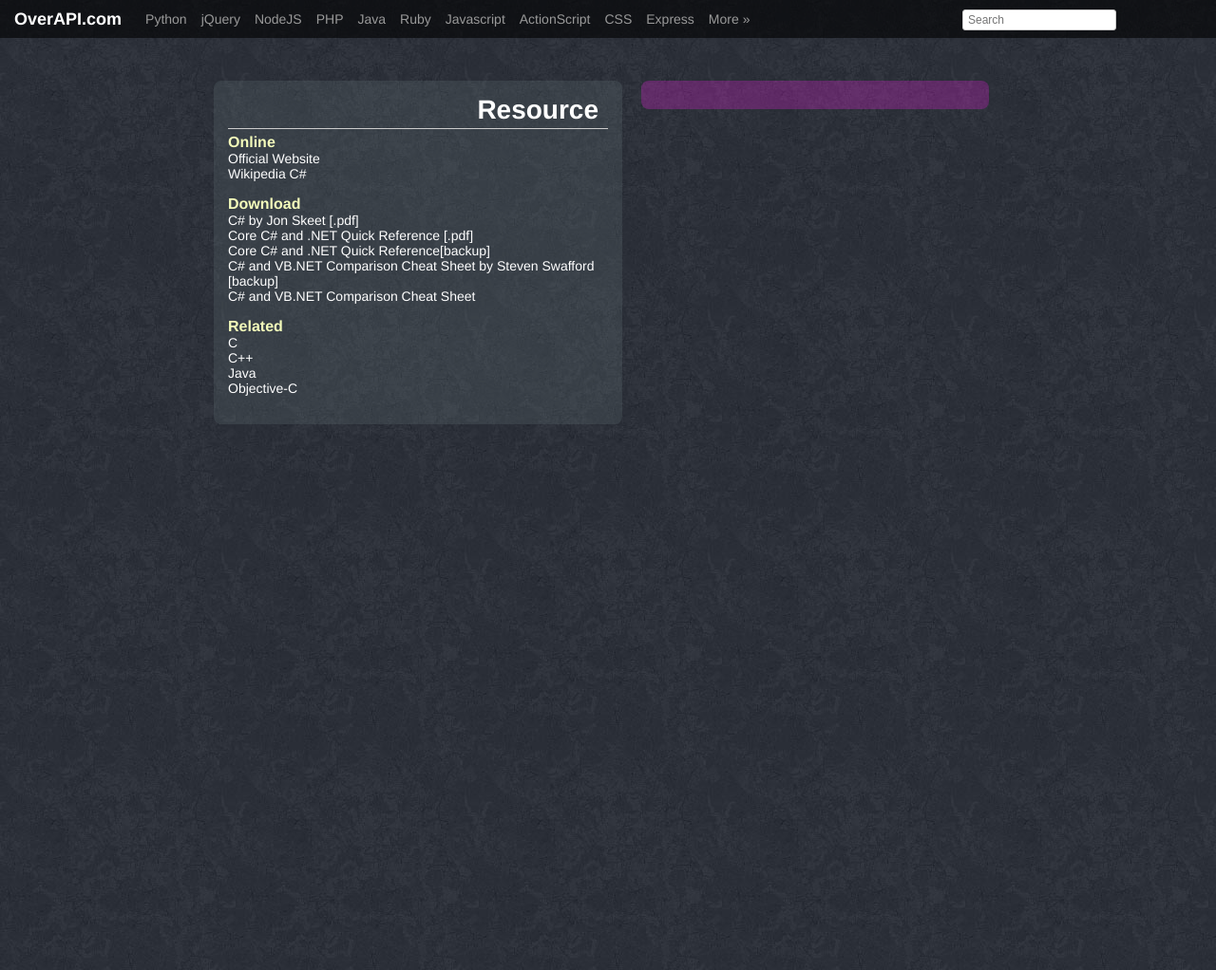
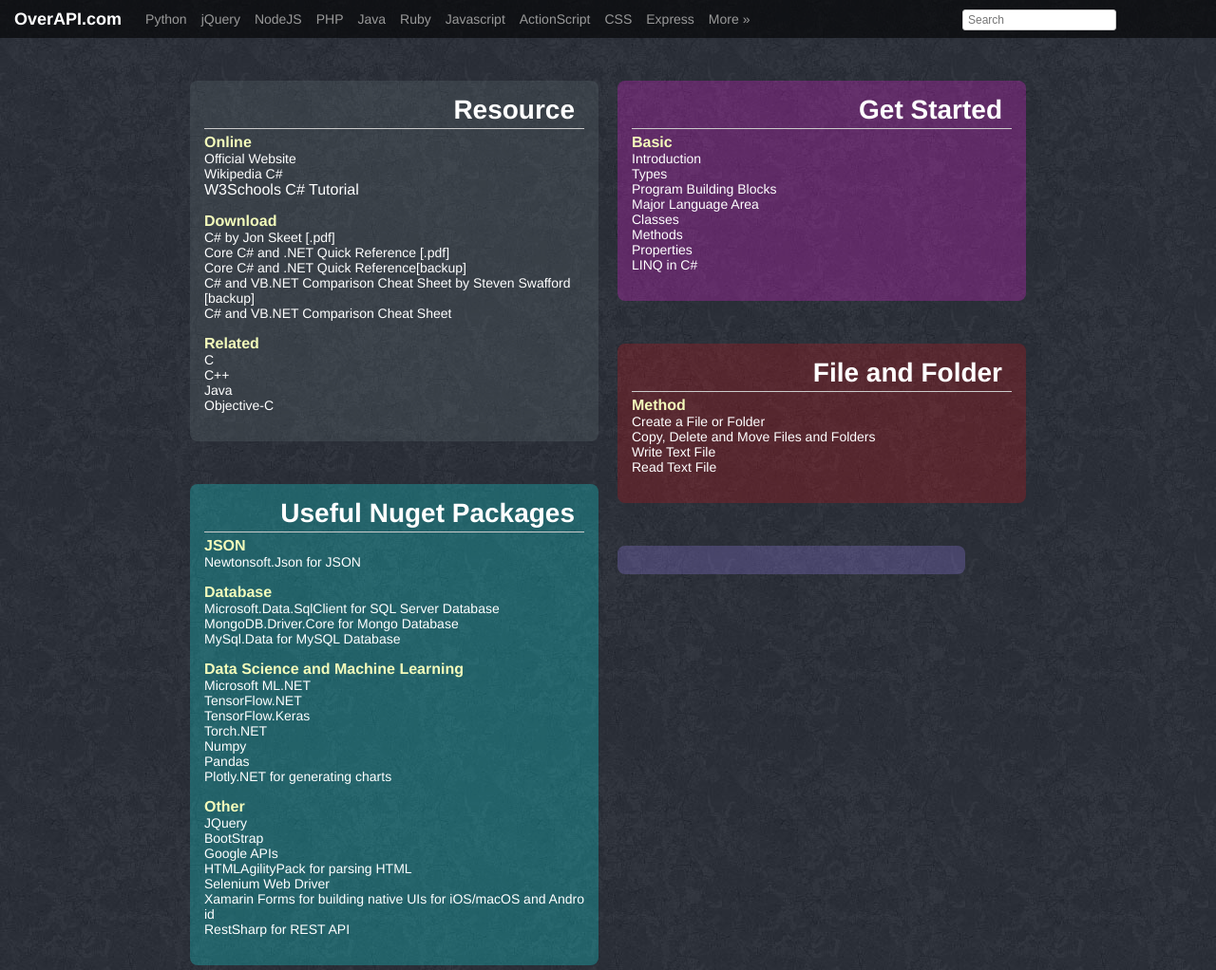
Before and after one commit to code9media/overthecs.github.io, a Jekyll site: the page built from _posts/c/2012-07-01-csharp.html, in a window 1280 px wide and 1022 px high. Shown: the whole window at 95% size. Built offline with Jekyll 4.4.1, drawn with Linux system fonts in a browser that asks for light colours; Markdown is read by kramdown in place of the engine named in the settings.

Commit message:
Update 2012-07-01-csharp.html

```diff
--- a/_posts/c/2012-07-01-csharp.html
+++ b/_posts/c/2012-07-01-csharp.html
@@ -10,6 +10,7 @@ title:     C# Cheat Sheet
             <ul>
                 <li><a href="http://msdn2.microsoft.com/en-us/vcsharp/aa336809.aspx">Official Website</a></li>
                 <li><a href="http://en.wikipedia.org/wiki/C_Sharp_(programming_language)">Wikipedia C#</a></li>
+                <li><a href="https://www.w3schools.com/cs/index.php"></a>W3Schools C# Tutorial</li>
             </ul>
         </div>
         <div class="board-card">
@@ -32,4 +33,77 @@ title:     C# Cheat Sheet
             </ul>
         </div>
     </div>
+
+    <div class="board">
+        <h2 class="board-title">Get Started</h2>
+        <div class="board-card">
+            <h3 class="board-card-title">Basic</h3>
+            <ul>
+                <li><a href="https://docs.microsoft.com/en-us/dotnet/csharp/tour-of-csharp/">Introduction</a></li>
+                <li><a href="https://docs.microsoft.com/en-us/dotnet/csharp/tour-of-csharp/types">Types</a></li>
+                <li><a href="https://docs.microsoft.com/en-us/dotnet/csharp/tour-of-csharp/program-building-blocks">Program Building Blocks</a></li>
+                <li><a href="https://docs.microsoft.com/en-us/dotnet/csharp/tour-of-csharp/features">Major Language Area</a></li>
+                <li><a href="https://docs.microsoft.com/en-us/dotnet/csharp/fundamentals/types/classes">Classes</a></li>
+                <li><a href="https://docs.microsoft.com/en-us/dotnet/csharp/methods">Methods</a></li>
+                <li><a href="https://docs.microsoft.com/en-us/dotnet/csharp/properties">Properties</a></li>
+                <li><a href="https://docs.microsoft.com/en-us/dotnet/csharp/linq/write-linq-queries">LINQ in C#</a></li>
+            </ul>
+        </div>
+    </div>
+
+     <div class="board">
+        <h2 class="board-title">File and Folder</h2>
+        <div class="board-card">
+            <h3 class="board-card-title">Method</h3>
+            <ul>
+                <li><a href="https://docs.microsoft.com/en-us/dotnet/csharp/programming-guide/file-system/how-to-create-a-file-or-folder">Create a File or Folder</a></li>
+                <li><a href="https://docs.microsoft.com/en-us/dotnet/csharp/programming-guide/file-system/how-to-copy-delete-and-move-files-and-folderss">Copy, Delete and Move Files and Folders</a></li>
+                <li><a href="https://docs.microsoft.com/en-us/dotnet/csharp/programming-guide/file-system/how-to-write-to-a-text-file">Write Text File</a></li>
+                <li><a href="https://docs.microsoft.com/en-us/dotnet/csharp/programming-guide/file-system/how-to-read-from-a-text-file">Read Text File</a></li>
+                <li><a href=""></a></li>
+            </ul>
+        </div>
+    </div>
+
+    <div class="board">
+        <h2 class="board-title">Useful Nuget Packages</h2>
+        <div class="board-card">
+            <h3 class="board-card-title">JSON</h3>
+            <ul>
+                <li><a href="https://www.nuget.org/packages/Newtonsoft.Json/13.0.2-beta1">Newtonsoft.Json for JSON</a></li>
+            </ul>
+        </div>
+         <div class="board-card">
+            <h3 class="board-card-title">Database</h3>
+            <ul>
+                <li><a href="https://www.nuget.org/packages/Microsoft.Data.SqlClient/5.0.0-preview3.22168.1">Microsoft.Data.SqlClient for SQL Server Database</a></li>
+                <li><a href="https://www.nuget.org/packages/MongoDB.Driver">MongoDB.Driver.Core for Mongo Database</a></li>
+                <li><a href="https://www.nuget.org/packages/MySql.Data">MySql.Data for MySQL Database</a></li>
+            </ul>
+        </div>
+        <div class="board-card">
+            <h3 class="board-card-title">Data Science and Machine Learning</h3>
+            <ul>
+                <li><a href="https://www.nuget.org/packages/Microsoft.ML/2.0.0-preview.22313.1">Microsoft ML.NET</a></li>
+                <li><a href="https://www.nuget.org/packages/TensorFlow.NET">TensorFlow.NET</a></li>
+                <li><a href=https://www.nuget.org/packages/TensorFlow.Keras"">TensorFlow.Keras</a></li>
+                <li><a href="https://www.nuget.org/packages/Torch.NET">Torch.NET</a></li>
+                <li><a href="https://www.nuget.org/packages/Numpy">Numpy</a></li>
+                <li><a href=https://www.nuget.org/packages/Pandas.NET"">Pandas</a></li>
+                <li><a href="https://plotly.net/">Plotly.NET for generating charts</a></li>
+            </ul>
+        </div>
+         <div class="board-card">
+            <h3 class="board-card-title">Other</h3>
+            <ul>
+                <li><a href="https://www.nuget.org/packages/jQuery">JQuery</a></li>
+                <li><a href="https://www.nuget.org/packages/bootstrap/5.2.0-beta1">BootStrap</a></li>
+                <li><a href="https://www.nuget.org/packages/Google.Apis">Google APIs</a></li>
+                <li><a href="https://www.nuget.org/packages/HtmlAgilityPack">HTMLAgilityPack for parsing HTML</a></li>
+                <li><a href="https://www.nuget.org/packages/Selenium.WebDriver">Selenium Web Driver</a></li>
+                <li><a href="https://www.nuget.org/packages/Xamarin.Forms">Xamarin Forms for building native UIs for iOS/macOS and Android</a></li>
+                <li><a href="https://restsharp.dev/">RestSharp for REST API</a></li>
+            </ul>
+        </div>
+    </div>
 </div>
```
